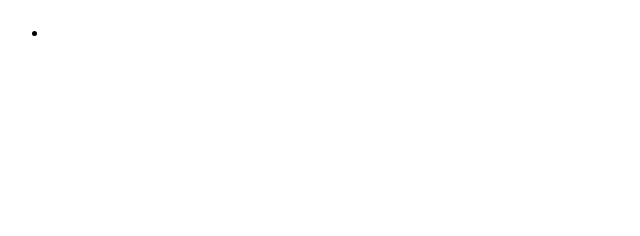
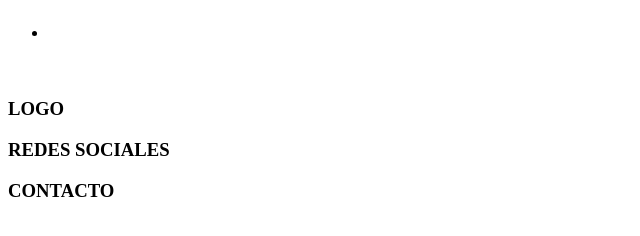
Before and after one commit to profeEma/clase10_c24825, a plain HTML site: page index.html in a window 1280 px wide. Shown: the whole page, without its empty margins (0-640 px from the left). Drawn offline with Linux system fonts and the light colour scheme.

Commit message:
agregamos contenido a footer

```diff
--- a/index.html
+++ b/index.html
@@ -23,9 +23,9 @@
 			</div>
 		</main>
 		<footer>
-			<h3></h3>
-			<h3></h3>
-			<h3></h3>
+			<h3>LOGO</h3>
+			<h3>REDES SOCIALES</h3>
+			<h3>CONTACTO</h3>
 		</footer>
 	</div>
 </body>
```
